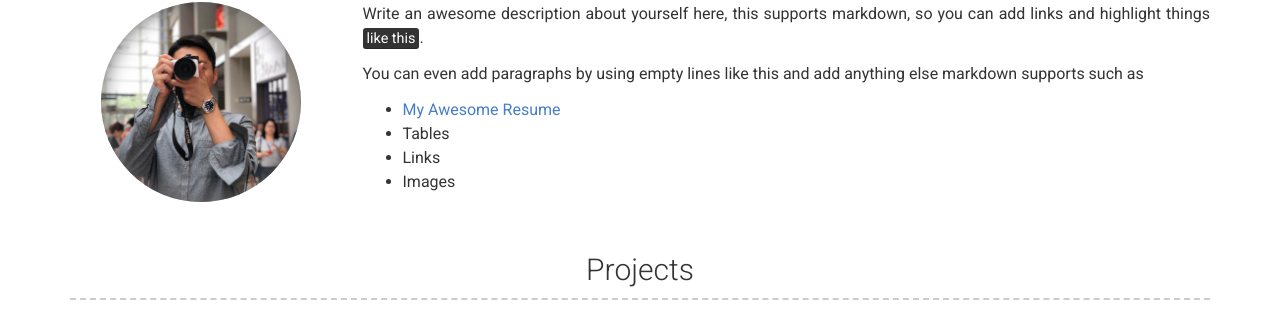
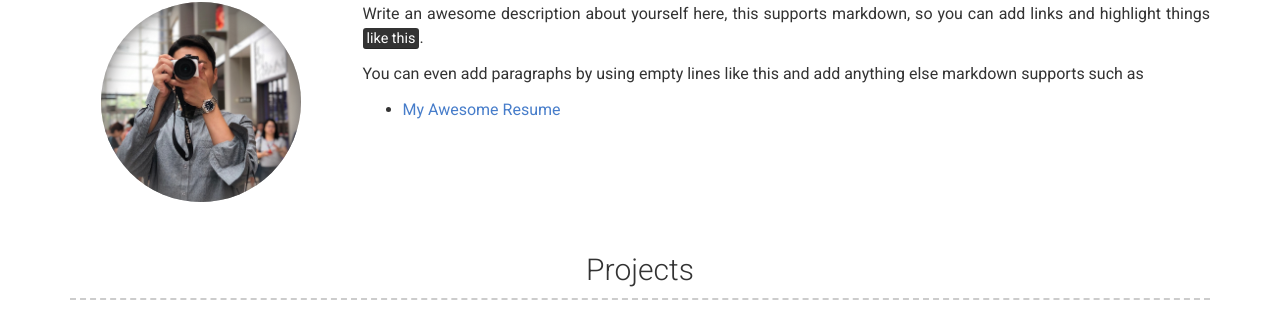
Before and after one commit to woojaekim/woojaekim.github.io, a Jekyll site: the page built from index.md, in a window 1280 px wide. Shown: the part 287-604 px from the top of the page. Built offline with Jekyll 4.4.1, drawn with Linux system fonts in a browser that asks for light colours; nearby versions of some CDN libraries.

Commit message:
Update _config.yml

```diff
--- a/_config.yml
+++ b/_config.yml
@@ -31,9 +31,9 @@ about_content: | # this will include new lines to allow paragraphs
 
   You can even add paragraphs by using empty lines like this and add anything else markdown supports such as
     - [My Awesome Resume](https://moya10.github.io/awesome-cv/resume.pdf)
-    - Tables
-    - Links
-    - Images
+#    - Tables
+#    - Links
+#    - Images
 
 # Projects Section
 # projects_title: Projects #(Use this to override about projects section title)
```
